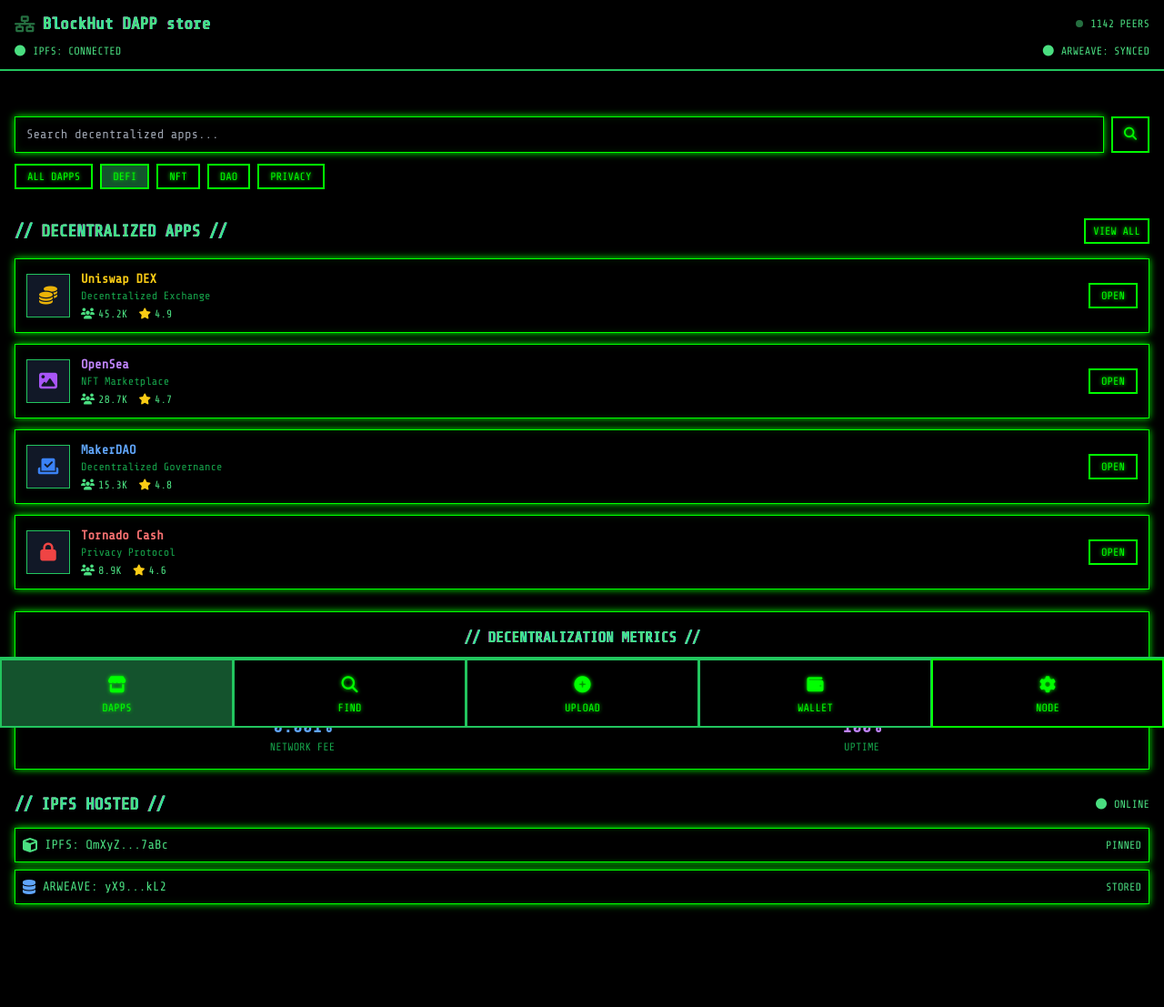
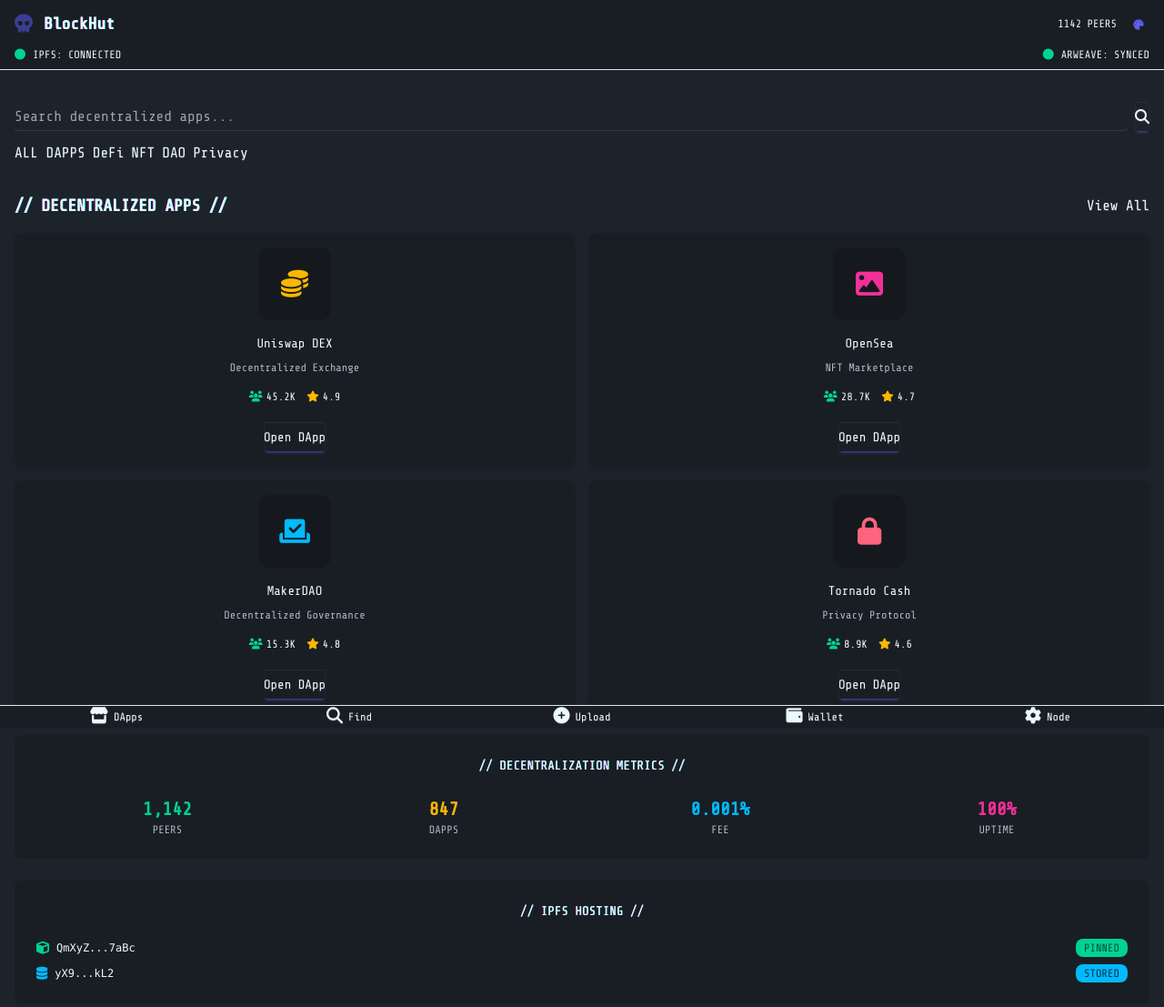
Before and after one commit to ZBranigan/examples-hello-world, a plain HTML site: page index.html in a window 1280 px wide. Shown: the whole page at 91% size. Drawn offline with nearby package versions, Linux system fonts and the light colour scheme.

Commit message:
Update index.html daisyui

```diff
--- a/index.html
+++ b/index.html
@@ -1,19 +1,21 @@
 <!DOCTYPE html>
-<html lang="en">
+<html lang="en" data-theme="dark">
 <head>
   <meta charset="UTF-8">
   <meta name="viewport" content="width=device-width, initial-scale=1.0, maximum-scale=1.0, user-scalable=no">
-    <title>BlockHut // DECENTRALIZED APP STORE</title>
+  <title>BlockHut // DaisyUI Decentralized Store</title>
+
+  <!-- Tailwind 4 + DaisyUI 5 -->
   <script src="https://cdn.tailwindcss.com"></script>
+  <link href="https://cdn.jsdelivr.net/npm/daisyui@5.1.23/dist/daisyui.css" rel="stylesheet" type="text/css">
   <link rel="stylesheet" href="https://cdnjs.cloudflare.com/ajax/libs/font-awesome/6.4.0/css/all.min.css">
+
   <style>
+    /* Monospace font for cyber feel */
     @import url('https://fonts.googleapis.com/css2?family=Share+Tech+Mono&display=swap');
-        body {
-            font-family: 'Share Tech Mono', monospace;
-            -webkit-font-smoothing: antialiased;
-            -webkit-tap-highlight-color: transparent;
-            background: #000;
-        }
+    body { font-family: 'Share Tech Mono', monospace; }
+
+    /* Glitch effect */
     .glitch {
       animation: glitch 3s infinite;
       text-shadow:
@@ -26,28 +28,8 @@
       15% { text-shadow: 0.03em 0 0 #00fffc, -0.015em -0.03em 0 #fc00ff, 0.015em 0.03em 0 #fffc00; }
       16% { text-shadow: -0.03em -0.015em 0 #00fffc, 0.015em 0.015em 0 #fc00ff, -0.03em -0.03em 0 #fffc00; }
     }
-        .cyber-border {
-            border: 1px solid #00ff00;
-            box-shadow: 0 0 8px #00ff00, inset 0 0 8px #00ff0020;
-        }
-        .cyber-button {
-            background: #000;
-            border: 2px solid #00ff00;
-            color: #00ff00;
-            text-shadow: 0 0 4px #00ff00;
-            transition: all 0.2s;
-            touch-action: manipulation;
-        }
-        .cyber-button:active {
-            background: #00ff00;
-            color: #000;
-            transform: scale(0.95);
-        }
-        .app-card {
-            touch-action: manipulation;
-            -webkit-touch-callout: none;
-            -webkit-user-select: none;
-        }
+
+    /* Network status pulse */
     .decentralized-indicator {
       animation: pulse 2s infinite;
     }
@@ -57,232 +39,245 @@
     }
   </style>
 </head>
-<body class="text-green-400 min-h-screen overflow-x-hidden">
-    <!-- Fixed Header with Decentralized Status -->
-    <header class="fixed top-0 left-0 right-0 z-50 bg-black border-b-2 border-green-500">
-        <div class="px-4 py-3">
-            <div class="flex items-center justify-between mb-2">
-                <div class="flex items-center space-x-2">
+
+<body class="bg-base-100 text-base-content min-h-screen overflow-x-hidden">
+
+  <!-- ===== FIXED HEADER ===== -->
+  <header class="fixed top-0 left-0 right-0 z-50 bg-base-200/90 backdrop-blur border-b border-primary">
+    <div class="px-4 py-3 flex items-center justify-between">
+      <!-- Left: Logo + network -->
+      <div class="flex items-center space-x-3">
         <div class="decentralized-indicator">
-                        <i class="fas fa-network-wired text-green-400 text-lg"></i>
+          <i class="fa-solid fa-skull text-primary text-xl"></i>
         </div>
-                    <h1 class="text-lg font-bold glitch">BlockHut DAPP store</h1>
+        <h1 class="text-lg font-bold glitch">BlockHut</h1>
       </div>
-                <div class="flex items-center space-x-2">
-                    <div class="w-2 h-2 bg-green-400 rounded-full decentralized-indicator"></div>
-                    <span class="text-xs">1142 PEERS</span>
+
+      <!-- Right: Theme selector + peers -->
+      <div class="flex items-center space-x-3">
+        <span class="text-xs hidden sm:inline">1142 PEERS</span>
+        <div class="dropdown dropdown-end">
+          <label tabindex="0" class="btn btn-circle btn-ghost btn-xs">
+            <i class="fa-solid fa-palette text-primary"></i>
+          </label>
+          <ul tabindex="0" class="dropdown-content menu p-2 shadow bg-base-200 rounded-box w-40">
+            <li><button data-set-theme="light" class="btn btn-ghost btn-sm justify-start">🌕 Light</button></li>
+            <li><button data-set-theme="dark" class="btn btn-ghost btn-sm justify-start">🌑 Dark</button></li>
+            <li><button data-set-theme="cyberpunk" class="btn btn-ghost btn-sm justify-start">🌈 Cyberpunk</button></li>
+            <li><button data-set-theme="synthwave" class="btn btn-ghost btn-sm justify-start">🌆 Synthwave</button></li>
+          </ul>
+        </div>
       </div>
     </div>
 
-            <!-- Network Status Bar -->
-            <div class="flex items-center justify-between text-xs">
+    <!-- Network bar -->
+    <div class="px-4 pb-2 flex items-center justify-between text-xs">
       <div class="flex items-center space-x-2">
-                    <i class="fas fa-circle text-green-400 text-xs"></i>
+        <i class="fa-solid fa-circle text-success text-xs"></i>
         <span>IPFS: CONNECTED</span>
       </div>
       <div class="flex items-center space-x-2">
-                    <i class="fas fa-circle text-green-400 text-xs"></i>
+        <i class="fa-solid fa-circle text-success text-xs"></i>
         <span>ARWEAVE: SYNCED</span>
-                </div>
       </div>
     </div>
   </header>
 
-    <!-- Main Content -->
-    <main class="pt-32 pb-20">
-        <!-- Decentralized Search & Filter -->
-        <section class="px-4 mb-6">
+  <!-- ===== MAIN CONTENT ===== -->
+  <main class="pt-28 pb-24 px-4">
+
+    <!-- Search + Categories -->
+    <section class="mb-6">
       <div class="flex space-x-2 mb-3">
-                <input type="text"
-                       placeholder="Search decentralized apps..."
-                       class="flex-1 bg-black cyber-border px-3 py-2 text-sm focus:outline-none focus:border-green-400">
-                <button class="cyber-button px-3 py-2 text-sm">
-                    <i class="fas fa-search"></i>
-                </button>
+        <input type="text" placeholder="Search decentralized apps..." class="input input-bordered input-sm w-full">
+        <button class="btn btn-primary btn-sm"><i class="fa-solid fa-search"></i></button>
       </div>
-
-            <!-- Category Filters -->
       <div class="flex space-x-2 overflow-x-auto pb-2">
-                <button class="cyber-button px-3 py-1 text-xs whitespace-nowrap">ALL DAPPS</button>
-                <button class="cyber-button px-3 py-1 text-xs whitespace-nowrap bg-green-900">DEFI</button>
-                <button class="cyber-button px-3 py-1 text-xs whitespace-nowrap">NFT</button>
-                <button class="cyber-button px-3 py-1 text-xs whitespace-nowrap">DAO</button>
-                <button class="cyber-button px-3 py-1 text-xs whitespace-nowrap">PRIVACY</button>
+        <button class="btn btn-outline btn-xs btn-primary">ALL DAPPS</button>
+        <button class="btn btn-outline btn-xs">DeFi</button>
+        <button class="btn btn-outline btn-xs">NFT</button>
+        <button class="btn btn-outline btn-xs">DAO</button>
+        <button class="btn btn-outline btn-xs">Privacy</button>
       </div>
     </section>
 
-        <!-- Featured Decentralized Apps -->
-        <section class="px-4 mb-6">
+    <!-- Decentralized Apps List -->
+    <section class="mb-6">
       <div class="flex items-center justify-between mb-4">
-                <h3 class="text-lg font-bold glitch">// DECENTRALIZED APPS //</h3>
-                <button class="text-xs cyber-button px-2 py-1">VIEW ALL</button>
+        <h2 class="text-lg font-bold glitch">// DECENTRALIZED APPS //</h2>
+        <button class="btn btn-outline btn-xs">View All</button>
       </div>
 
-            <!-- App List -->
-            <div class="space-y-3">
-                <!-- DApp Card 1 -->
-                <div class="app-card cyber-border p-3 bg-black bg-opacity-70 flex items-center">
-                    <div class="w-12 h-12 bg-gray-900 flex items-center justify-center border border-green-500 mr-3">
-                        <i class="fas fa-coins text-xl text-yellow-500"></i>
+      <div class="grid grid-cols-1 sm:grid-cols-2 gap-4">
+        <!-- DApp Card -->
+        <div class="card card-bordered border-primary bg-base-200 shadow-md">
+          <figure class="px-4 pt-4">
+            <div class="w-20 h-20 bg-base-300 rounded-xl flex items-center justify-center">
+              <i class="fa-solid fa-coins text-3xl text-warning"></i>
             </div>
-                    <div class="flex-1">
-                        <h4 class="font-bold text-sm text-yellow-400">Uniswap DEX</h4>
-                        <p class="text-green-600 text-xs">Decentralized Exchange</p>
-                        <div class="flex items-center mt-1">
-                            <div class="flex items-center mr-3">
-                                <i class="fas fa-users text-green-400 text-xs mr-1"></i>
-                                <span class="text-xs">45.2K</span>
+          </figure>
+          <div class="card-body items-center text-center py-4">
+            <h3 class="card-title text-sm">Uniswap DEX</h3>
+            <p class="text-xs text-base-content/70">Decentralized Exchange</p>
+            <div class="flex items-center space-x-3 text-xs mt-2">
+              <span><i class="fa-solid fa-users text-success mr-1"></i>45.2K</span>
+              <span><i class="fa-solid fa-star text-warning mr-1"></i>4.9</span>
             </div>
-                            <div class="flex items-center">
-                                <i class="fas fa-star text-yellow-400 text-xs mr-1"></i>
-                                <span class="text-xs">4.9</span>
+            <div class="card-actions mt-3">
+              <button class="btn btn-primary btn-sm">Open DApp</button>
             </div>
           </div>
         </div>
-                    <button class="cyber-button px-3 py-1 text-xs">OPEN</button>
+
+        <!-- DApp Card -->
+        <div class="card card-bordered border-primary bg-base-200 shadow-md">
+          <figure class="px-4 pt-4">
+            <div class="w-20 h-20 bg-base-300 rounded-xl flex items-center justify-center">
+              <i class="fa-solid fa-image text-3xl text-secondary"></i>
             </div>
-
-                <!-- DApp Card 2 -->
-                <div class="app-card cyber-border p-3 bg-black bg-opacity-70 flex items-center">
-                    <div class="w-12 h-12 bg-gray-900 flex items-center justify-center border border-green-500 mr-3">
-                        <i class="fas fa-image text-xl text-purple-500"></i>
+          </figure>
+          <div class="card-body items-center text-center py-4">
+            <h3 class="card-title text-sm">OpenSea</h3>
+            <p class="text-xs text-base-content/70">NFT Marketplace</p>
+            <div class="flex items-center space-x-3 text-xs mt-2">
+              <span><i class="fa-solid fa-users text-success mr-1"></i>28.7K</span>
+              <span><i class="fa-solid fa-star text-warning mr-1"></i>4.7</span>
             </div>
-                    <div class="flex-1">
-                        <h4 class="font-bold text-sm text-purple-400">OpenSea</h4>
-                        <p class="text-green-600 text-xs">NFT Marketplace</p>
-                        <div class="flex items-center mt-1">
-                            <div class="flex items-center mr-3">
-                                <i class="fas fa-users text-green-400 text-xs mr-1"></i>
-                                <span class="text-xs">28.7K</span>
-                            </div>
-                            <div class="flex items-center">
-                                <i class="fas fa-star text-yellow-400 text-xs mr-1"></i>
-                                <span class="text-xs">4.7</span>
+            <div class="card-actions mt-3">
+              <button class="btn btn-primary btn-sm">Open DApp</button>
             </div>
           </div>
         </div>
-                    <button class="cyber-button px-3 py-1 text-xs">OPEN</button>
+
+        <!-- DApp Card -->
+        <div class="card card-bordered border-primary bg-base-200 shadow-md">
+          <figure class="px-4 pt-4">
+            <div class="w-20 h-20 bg-base-300 rounded-xl flex items-center justify-center">
+              <i class="fa-solid fa-vote-yea text-3xl text-info"></i>
             </div>
-
-                <!-- DApp Card 3 -->
-                <div class="app-card cyber-border p-3 bg-black bg-opacity-70 flex items-center">
-                    <div class="w-12 h-12 bg-gray-900 flex items-center justify-center border border-green-500 mr-3">
-                        <i class="fas fa-vote-yea text-xl text-blue-500"></i>
+          </figure>
+          <div class="card-body items-center text-center py-4">
+            <h3 class="card-title text-sm">MakerDAO</h3>
+            <p class="text-xs text-base-content/70">Decentralized Governance</p>
+            <div class="flex items-center space-x-3 text-xs mt-2">
+              <span><i class="fa-solid fa-users text-success mr-1"></i>15.3K</span>
+              <span><i class="fa-solid fa-star text-warning mr-1"></i>4.8</span>
             </div>
-                    <div class="flex-1">
-                        <h4 class="font-bold text-sm text-blue-400">MakerDAO</h4>
-                        <p class="text-green-600 text-xs">Decentralized Governance</p>
-                        <div class="flex items-center mt-1">
-                            <div class="flex items-center mr-3">
-                                <i class="fas fa-users text-green-400 text-xs mr-1"></i>
-                                <span class="text-xs">15.3K</span>
-                            </div>
-                            <div class="flex items-center">
-                                <i class="fas fa-star text-yellow-400 text-xs mr-1"></i>
-                                <span class="text-xs">4.8</span>
+            <div class="card-actions mt-3">
+              <button class="btn btn-primary btn-sm">Open DApp</button>
             </div>
           </div>
         </div>
-                    <button class="cyber-button px-3 py-1 text-xs">OPEN</button>
+
+        <!-- DApp Card -->
+        <div class="card card-bordered border-primary bg-base-200 shadow-md">
+          <figure class="px-4 pt-4">
+            <div class="w-20 h-20 bg-base-300 rounded-xl flex items-center justify-center">
+              <i class="fa-solid fa-lock text-3xl text-error"></i>
             </div>
-
-                <!-- DApp Card 4 -->
-                <div class="app-card cyber-border p-3 bg-black bg-opacity-70 flex items-center">
-                    <div class="w-12 h-12 bg-gray-900 flex items-center justify-center border border-green-500 mr-3">
-                        <i class="fas fa-lock text-xl text-red-500"></i>
+          </figure>
+          <div class="card-body items-center text-center py-4">
+            <h3 class="card-title text-sm">Tornado Cash</h3>
+            <p class="text-xs text-base-content/70">Privacy Protocol</p>
+            <div class="flex items-center space-x-3 text-xs mt-2">
+              <span><i class="fa-solid fa-users text-success mr-1"></i>8.9K</span>
+              <span><i class="fa-solid fa-star text-warning mr-1"></i>4.6</span>
             </div>
-                    <div class="flex-1">
-                        <h4 class="font-bold text-sm text-red-400">Tornado Cash</h4>
-                        <p class="text-green-600 text-xs">Privacy Protocol</p>
-                        <div class="flex items-center mt-1">
-                            <div class="flex items-center mr-3">
-                                <i class="fas fa-users text-green-400 text-xs mr-1"></i>
-                                <span class="text-xs">8.9K</span>
+            <div class="card-actions mt-3">
+              <button class="btn btn-primary btn-sm">Open DApp</button>
             </div>
-                            <div class="flex items-center">
-                                <i class="fas fa-star text-yellow-400 text-xs mr-1"></i>
-                                <span class="text-xs">4.6</span>
-                            </div>
-                        </div>
-                    </div>
-                    <button class="cyber-button px-3 py-1 text-xs">OPEN</button>
-                </div>
-            </div>
-        </section>
-
-        <!-- Decentralized Stats -->
-        <section class="px-4 mb-6">
-            <div class="cyber-border p-4 bg-black bg-opacity-90">
-                <h4 class="text-md font-bold mb-3 text-center glitch">// DECENTRALIZATION METRICS //</h4>
-                <div class="grid grid-cols-2 gap-4 text-sm">
-                    <div class="text-center">
-                        <div class="text-xl font-bold text-green-400">1,142</div>
-                        <div class="text-xs text-green-600">ACTIVE PEERS</div>
-                    </div>
-                    <div class="text-center">
-                        <div class="text-xl font-bold text-yellow-400">847</div>
-                        <div class="text-xs text-green-600">DAPPS HOSTED</div>
-                    </div>
-                    <div class="text-center">
-                        <div class="text-xl font-bold text-blue-400">0.001%</div>
-                        <div class="text-xs text-green-600">NETWORK FEE</div>
-                    </div>
-                    <div class="text-center">
-                        <div class="text-xl font-bold text-purple-400">100%</div>
-                        <div class="text-xs text-green-600">UPTIME</div>
           </div>
         </div>
       </div>
     </section>
 
-        <!-- IPFS/Filecoin Integration -->
-        <section class="px-4 mb-6">
-            <div class="flex items-center justify-between mb-3">
-                <h3 class="text-lg font-bold glitch">// IPFS HOSTED //</h3>
-                <div class="flex items-center space-x-2">
-                    <i class="fas fa-circle text-green-400 text-xs"></i>
-                    <span class="text-xs">ONLINE</span>
+    <!-- Decentralization Metrics -->
+    <section class="mb-6">
+      <div class="card card-bordered border-primary bg-base-200">
+        <div class="card-body">
+          <h3 class="card-title text-sm justify-center glitch">// DECENTRALIZATION METRICS //</h3>
+          <div class="grid grid-cols-2 sm:grid-cols-4 gap-4 text-center mt-4">
+            <div>
+              <div class="text-xl font-bold text-success">1,142</div>
+              <div class="text-xs text-base-content/70">PEERS</div>
+            </div>
+            <div>
+              <div class="text-xl font-bold text-warning">847</div>
+              <div class="text-xs text-base-content/70">DAPPS</div>
+            </div>
+            <div>
+              <div class="text-xl font-bold text-info">0.001%</div>
+              <div class="text-xs text-base-content/70">FEE</div>
+            </div>
+            <div>
+              <div class="text-xl font-bold text-secondary">100%</div>
+              <div class="text-xs text-base-content/70">UPTIME</div>
             </div>
           </div>
+        </div>
+      </div>
+    </section>
 
-            <div class="space-y-2">
-                <div class="flex items-center justify-between cyber-border p-2 bg-black bg-opacity-70">
-                    <div class="flex items-center">
-                        <i class="fas fa-cube text-green-400 mr-2"></i>
-                        <span class="text-sm">IPFS: QmXyZ...7aBc</span>
+    <!-- IPFS Status -->
+    <section>
+      <div class="card card-bordered border-primary bg-base-200">
+        <div class="card-body">
+          <h3 class="card-title text-sm justify-center glitch">// IPFS HOSTING //</h3>
+          <div class="space-y-2 mt-3">
+            <div class="flex items-center justify-between">
+              <div class="flex items-center space-x-2">
+                <i class="fa-solid fa-cube text-success"></i>
+                <span class="text-xs font-mono">QmXyZ...7aBc</span>
               </div>
-                    <span class="text-xs text-green-400">PINNED</span>
+              <span class="badge badge-success badge-sm">PINNED</span>
             </div>
-                <div class="flex items-center justify-between cyber-border p-2 bg-black bg-opacity-70">
-                    <div class="flex items-center">
-                        <i class="fas fa-database text-blue-400 mr-2"></i>
-                        <span class="text-sm">ARWEAVE: yX9...kL2</span>
+            <div class="flex items-center justify-between">
+              <div class="flex items-center space-x-2">
+                <i class="fa-solid fa-database text-info"></i>
+                <span class="text-xs font-mono">yX9...kL2</span>
               </div>
-                    <span class="text-xs text-green-400">STORED</span>
+              <span class="badge badge-info badge-sm">STORED</span>
+            </div>
+          </div>
         </div>
       </div>
     </section>
   </main>
 
-    <!-- Mobile Bottom Navigation - DApp Store Focus -->
-    <nav class="fixed bottom-0 left-0 right-0 bg-black border-t-2 border-green-500">
-        <div class="grid grid-cols-5 gap-0">
-            <button class="cyber-button py-3 text-xs border-r border-green-500 bg-green-900">
-                <i class="fas fa-store block mb-1 text-lg"></i>DAPPS
+  <!-- ===== BOTTOM NAV ===== -->
+  <footer class="fixed bottom-0 left-0 right-0 bg-base-200/90 backdrop-blur border-t border-primary">
+    <div class="grid grid-cols-5 gap-0 text-center text-xs">
+      <button class="btn btn-ghost btn-xs rounded-none">
+        <i class="fa-solid fa-store block mb-1 text-lg"></i>DApps
       </button>
-            <button class="cyber-button py-3 text-xs border-r border-green-500">
-                <i class="fas fa-search block mb-1 text-lg"></i>FIND
+      <button class="btn btn-ghost btn-xs rounded-none">
+        <i class="fa-solid fa-search block mb-1 text-lg"></i>Find
       </button>
-            <button class="cyber-button py-3 text-xs border-r border-green-500">
-                <i class="fas fa-plus-circle block mb-1 text-lg"></i>UPLOAD
+      <button class="btn btn-ghost btn-xs rounded-none">
+        <i class="fa-solid fa-plus-circle block mb-1 text-lg"></i>Upload
       </button>
-            <button class="cyber-button py-3 text-xs border-r border-green-500">
-                <i class="fas fa-wallet block mb-1 text-lg"></i>WALLET
+      <button class="btn btn-ghost btn-xs rounded-none">
+        <i class="fa-solid fa-wallet block mb-1 text-lg"></i>Wallet
       </button>
-            <button class="cyber-button py-3 text-xs">
-                <i class="fas fa-cog block mb-1 text-lg"></i>NODE
+      <button class="btn btn-ghost btn-xs rounded-none">
+        <i class="fa-solid fa-cog block mb-1 text-lg"></i>Node
       </button>
     </div>
-    </nav>
+  </footer>
+
+  <!-- ===== THEME SWITCHER LOGIC ===== -->
+  <script>
+    // DaisyUI theme switcher
+    document.querySelectorAll('[data-set-theme]').forEach(btn => {
+      btn.addEventListener('click', () => {
+        const theme = btn.dataset.setTheme;
+        document.documentElement.setAttribute('data-theme', theme);
+        localStorage.setItem('theme', theme);
+      });
+    });
+    // Load saved theme
+    const saved = localStorage.getItem('theme') || 'dark';
+    document.documentElement.setAttribute('data-theme', saved);
+  </script>
 </body>
 </html>
```
Lines whose indentation alone changed are shown as unchanged.
